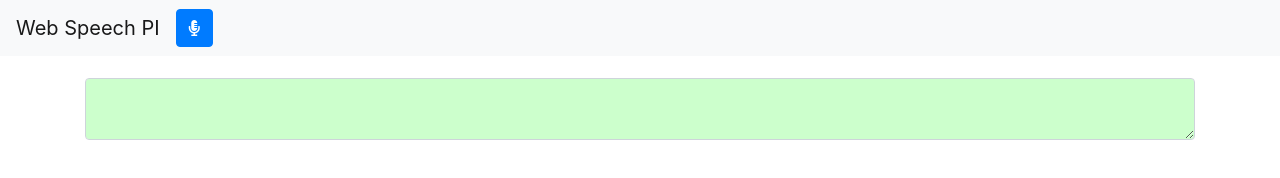
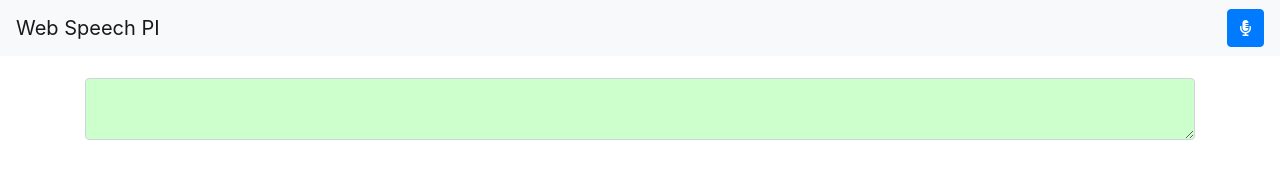
Before and after one commit to dotnsf/webspeechpi, a website: page docs/index.html in a window 1280 px wide. Drawn offline with nearby package versions, Linux system fonts and the light colour scheme.

Commit message:
CSS changed.

```diff
--- a/docs/index.html
+++ b/docs/index.html
@@ -29,7 +29,9 @@
 <nav class="navbar navbar-expand-lg navbar-light bg-light">
   <a class="navbar-brand" href="#">Web Speech PI</a>
   <ul class="navbar-nav mr-auto">
-    <li>
+  </ul>
+  <ul class="navbar-nav ml-auto">
+    <li class="nav-item">
       <span id="miconbtnspan"><button class="btn btn-primary" onClick="vr_function();"><i class="fa fa-microphone-alt"></i></button></span>
       <span id="micoffbtnspan" style="display:none;"><button class="btn btn-danger" onClick="stop_vr_function();"><i class="fa fa-microphone-alt"></i></button></span>
     </li>
--- a/docs/webspeechpi.css
+++ b/docs/webspeechpi.css
@@ -1,3 +1,11 @@
+.navbar-nav{
+  flex-direction: row;
+}
+.nav-link{
+  padding-right: .5rem !important;
+  padding-left: .5rem !important;
+}
+
 #result_texts{
   display: none;
 }
```
